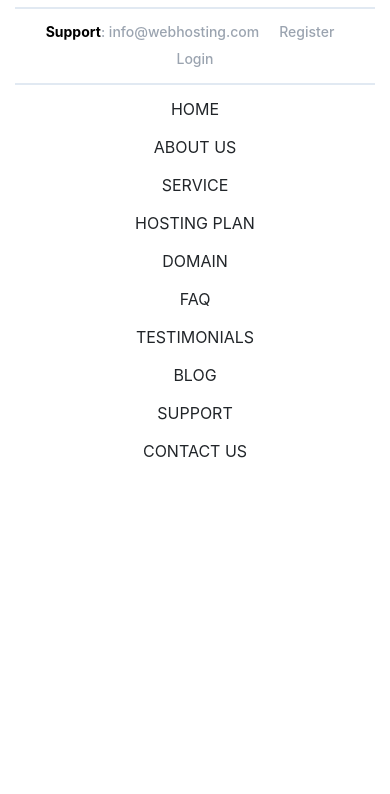
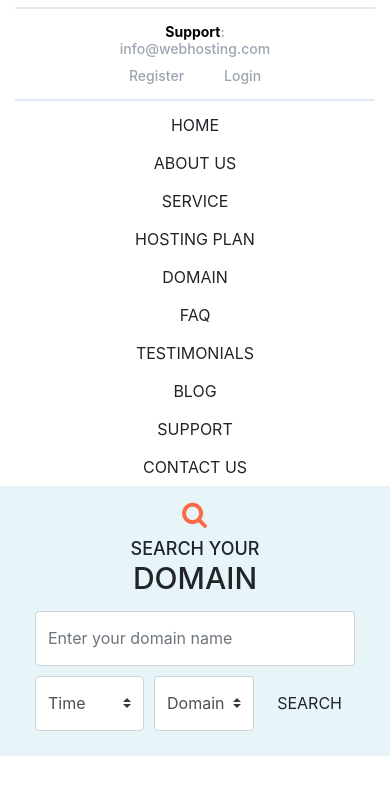
Before and after one commit to DealUnloker/DealUnloker.github.io, a website built with webpack: page src/index.html in a window 390 px wide. Shown: the part 44-838 px from the top of the page. Built offline with nearby package versions, Linux system fonts and the light colour scheme.

Commit message:
added 2blocks

```diff
--- a/src/index.html
+++ b/src/index.html
@@ -19,7 +19,7 @@
             </div>
             <div class="col-md-8 col-xl-5">
                 <div class="custom-border d-flex flex-wrap justify-content-center justify-content-md-end">
-                    <h2><strong>Support</strong>: info@webhosting.com</h2>
+                    <h2 id="mail"><strong>Support</strong>: info@webhosting.com</h2>
                     <div class="separator"></div>
                     <h2>
                         <a href="#">Register</a>
@@ -44,6 +44,35 @@
             <button class="btn flex-grow-1">CONTACT US</button>
         </div>
     </header>
+    <div class="container-fluid" id="domain_bg">
+        <div class="container">
+            <div class="row domain_block d-flex align-items-center justify-content-center">
+                <div class="col-12 col-xl-2 title">
+                    <div>
+                        <img src="img/icons/search.png">
+                        <h3>SEARCH YOUR</h3>
+                        <h2>DOMAIN</h2>
+                    </div>
+                </div>
+                <form class="col-12 col-xl-10 pr-xl-0 form-inline d-flex">
+                    <input type="text" class="form-control" placeholder="Enter your domain name" required>
+                    <select class="custom-select" required>
+                        <option selected value="">Time</option>
+                        <option value="1">0-1 year</option>
+                        <option value="2">2 years</option>
+                        <option value="3">3+ years</option>
+                    </select>
+                    <select class="custom-select" required>
+                        <option selected value="">Domain</option>
+                        <option value="1">.com</option>
+                        <option value="2">.ua</option>
+                        <option value="3">.ru</option>
+                    </select>
+                    <button type="submit" class="btn flex-grow-1">SEARCH</button>
+                </form>
+            </div>
+        </div>
+    </div>
 </body>
 
 </html>
--- a/src/sass/extra_small.sass
+++ b/src/sass/extra_small.sass
@@ -11,7 +11,10 @@
                 text-align: center
                 padding: 5px
             a
-                padding: 0 10px
+                width: 50%
+                padding: 0 15px
+            #mail
+                padding: 5px 20vw
     .header-bottom
         .btn
             width: 100%
--- a/src/sass/large.sass
+++ b/src/sass/large.sass
@@ -1,6 +1,16 @@
 @media screen and ( max-width:  1200px)
+    .title
+        transform: none
+        justify-content: center
+        div
+            margin-left: 0
+            text-align: center
     header
         .header-bottom
             height: 100%
         .btn
             width: 20%
+    .domain_block
+        height: 100%
+        .form-inline
+            margin-bottom: 15px
--- a/src/sass/medium.sass
+++ b/src/sass/medium.sass
@@ -1,4 +1,11 @@
 @media screen and ( max-width:  992px)
-   .test
-        // background-color: green
-        // height: 100px
+   .form-inline
+      .form-control
+         width: 100% !important
+         margin-bottom: 10px
+      .custom-select
+         width: auto !important
+         margin-bottom: 10px
+         flex-grow: 1
+      .btn
+         margin-bottom: 10px
--- a/src/sass/style.sass
+++ b/src/sass/style.sass
@@ -1,12 +1,32 @@
 body
+    min-width: 300px
     font-family: Open Sans
 
+#domain_bg
+    background-color: #e7f4f8
+
 .btn
-    background-color:  #ff8261
+    background-color: #ff8261
     color: #ffffff
     border-radius: 0
     &:hover
-        background-color:  #52cbf8
+        background-color: #52cbf8
+
+.title
+    display: flex
+    justify-content: flex-start
+    transform: translateY(-16px)
+    padding: 15px 0
+    div
+        margin-left: 15px
+        &>*
+            margin: 0
+        h3
+            margin-top: 10px
+            font-size: 18px
+        h2
+            font-size: 30px
+
 
 header
     .header-top
@@ -33,3 +53,14 @@ header
                 color: black
     .header-bottom
         height: 60px
+
+.domain_block
+    height: 200px
+    .form-inline
+        &>*
+            height: 55px
+            margin: 0 5px
+        .form-control
+            width: 400px
+        .custom-select
+            width: 160px
```
